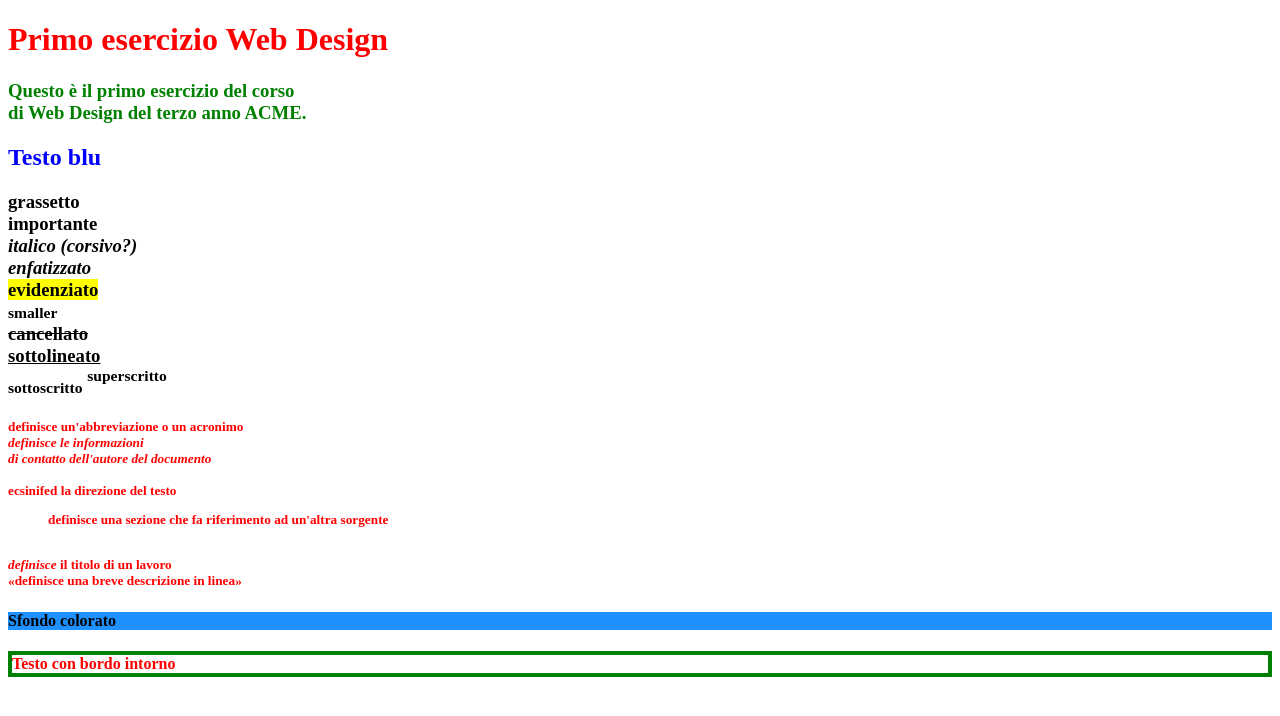
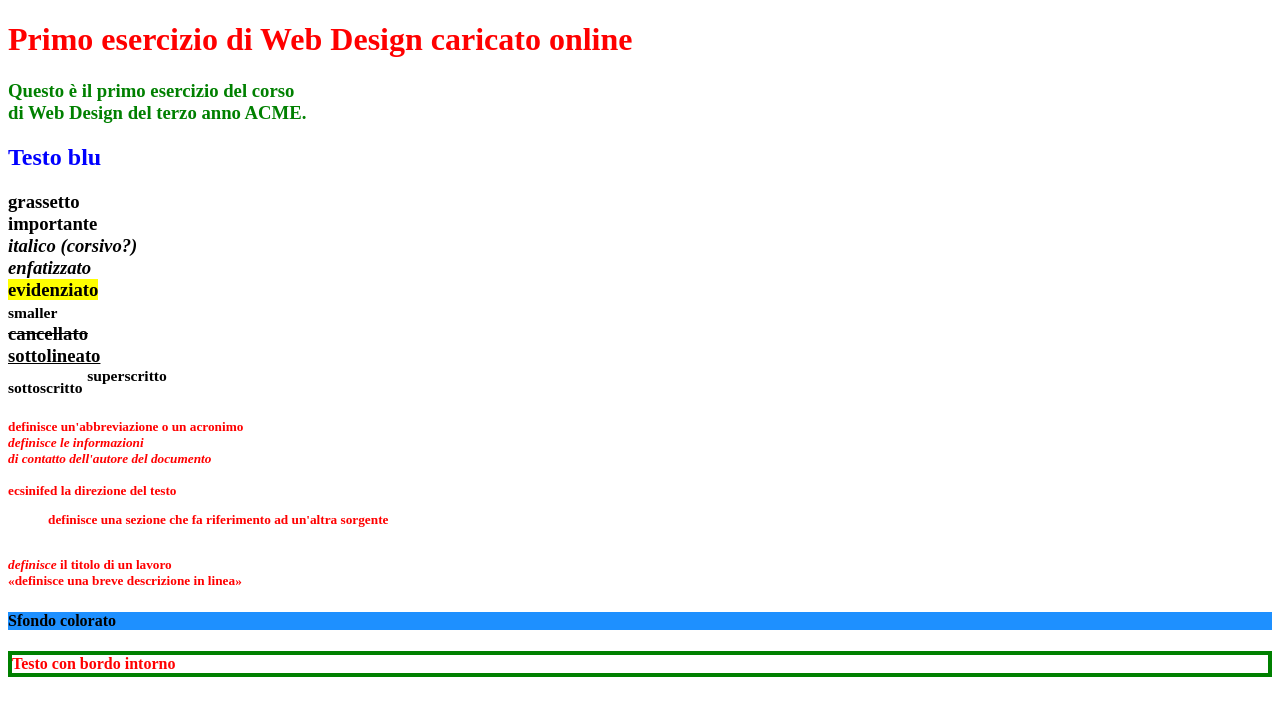
Before and after one commit to VittorioMeloni/Progetto-Web-Design-Portfolio, a plain HTML site: page index.html in a window 1280 px wide. Drawn offline with Linux system fonts and the light colour scheme.

Commit message:
Update index.html

```diff
--- a/index.html
+++ b/index.html
@@ -2,12 +2,12 @@
 <html lang="it">
 
 	<head>
-		<title>Test 1</title>
+		<title>Test Online</title>
 	</head>
 
 	<body style="color:red;">
 
-		<h1>Primo esercizio Web Design</h1>
+		<h1>Primo esercizio di Web Design caricato online</h1>
 
 		<h3 style="color:green;">
 			<p>Questo è il primo esercizio del corso<br>
```
